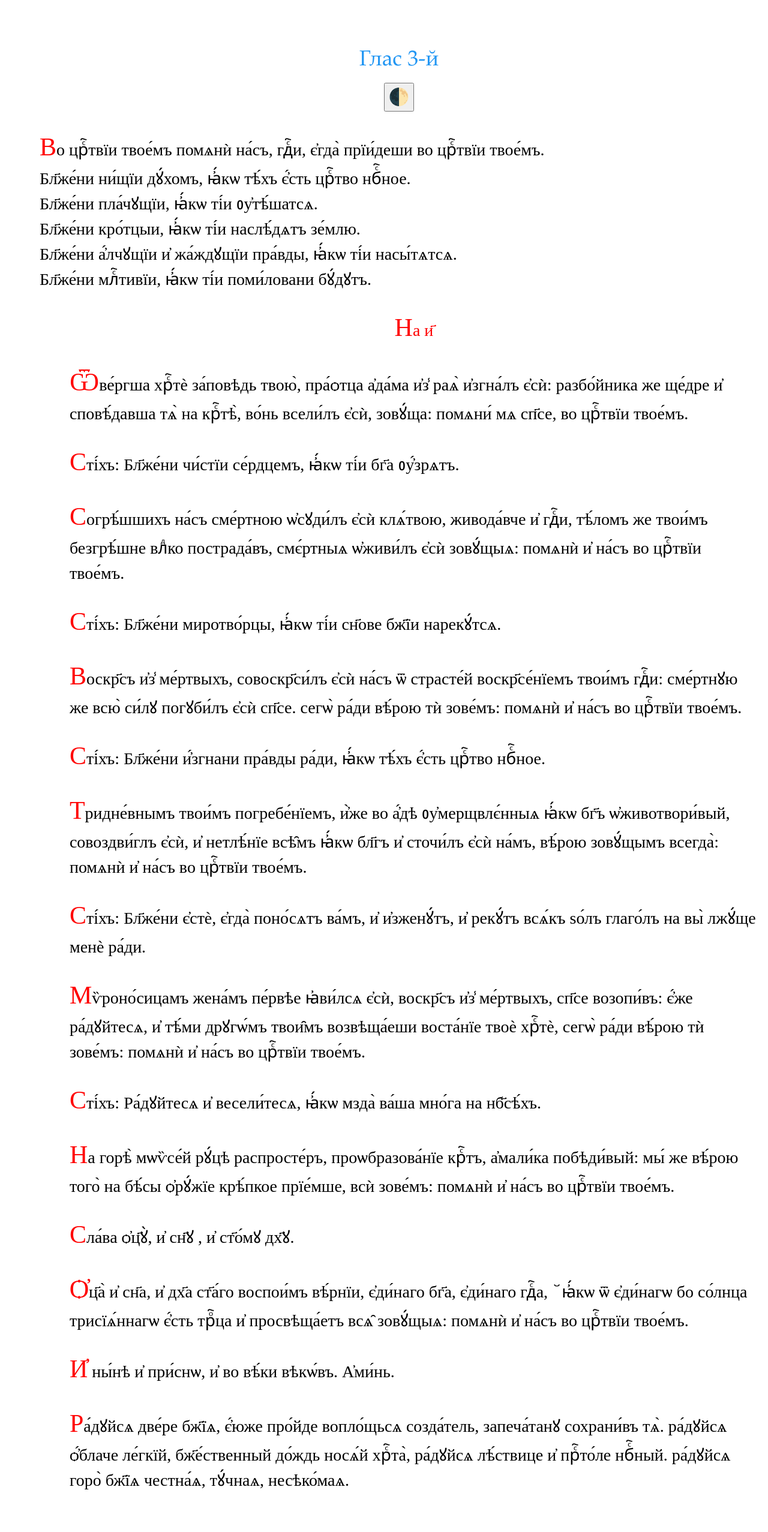
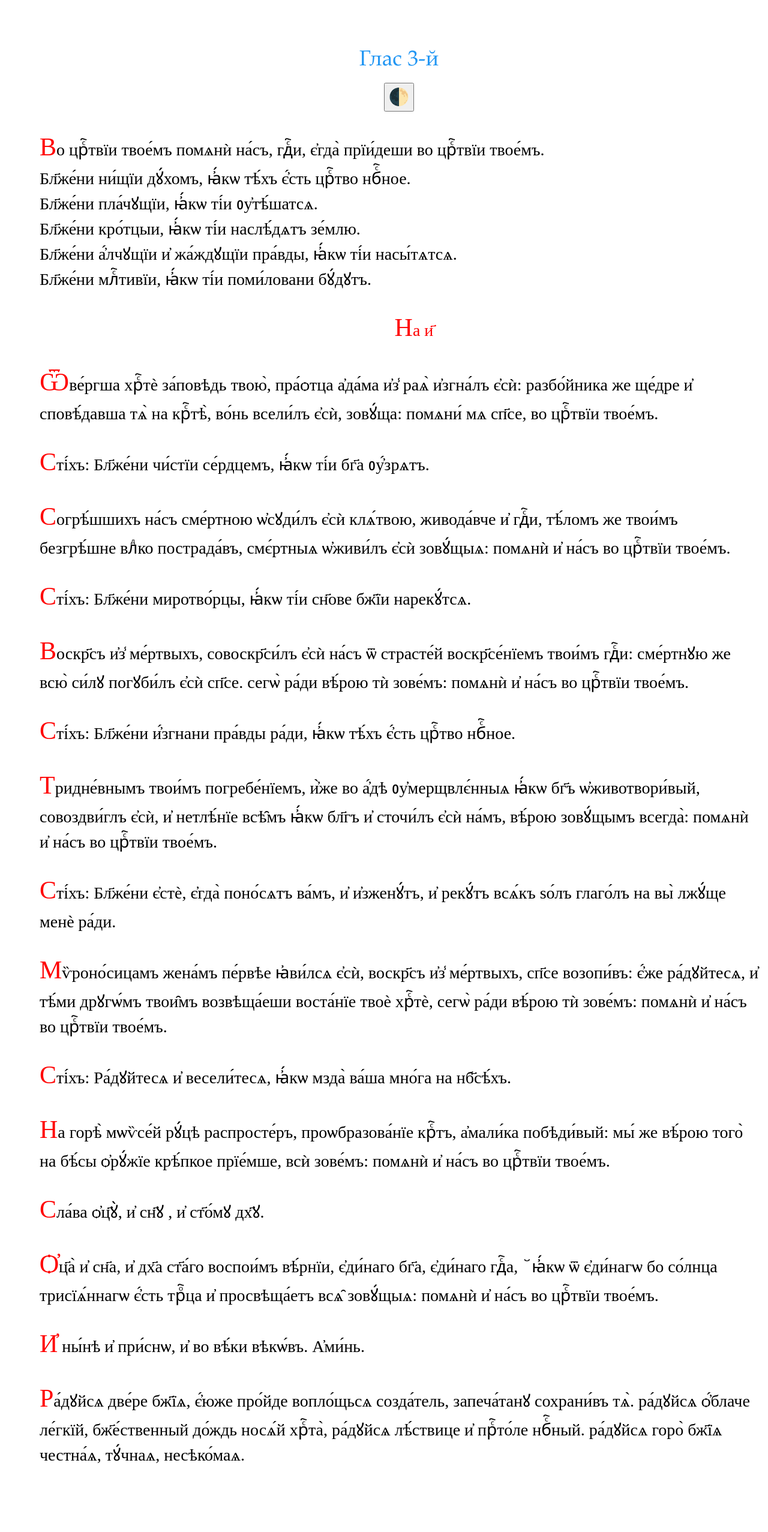
Before and after one commit to markjville/markjville.github.io, a Jekyll site: the page docs/Изобразительная/Гл3.html, which Jekyll copies as it is, in a window 1280 px wide. Shown: the whole page at 60% size. Built offline with Jekyll 4.4.1, drawn with Linux system fonts in a browser that asks for light colours; some web fonts are replaced; comment, search, counter and statistics services are not loaded.

Commit message:
Update Гл3.html

```diff
--- a/docs/Изобразительная/Гл3.html
+++ b/docs/Изобразительная/Гл3.html
@@ -45,7 +45,7 @@ p::first-letter {
 <p align="center" style="margin-left: 0.52in"><font color="#ff0000"><font face="Ponomar Unicode">На
 и҃</font></font><br/>
 </p>
-<p style="margin-left: 0.52in; margin-bottom: 0in"><font face="Ponomar Unicode">Ѿве́ргша
+<p><font face="Ponomar Unicode">Ѿве́ргша
 хрⷭ҇тѐ за́повѣдь твою̀, пра́ѻтца
 а҆да́ма и҆з̾ раѧ̀ и҆згна́лъ є҆сѝ:
 разбо́йника же ще́дре и҆ сповѣ́давша
@@ -53,11 +53,11 @@ p::first-letter {
 зовꙋ́ща: помѧни́ мѧ сп҃се, во црⷭ҇твїи
 твое́мъ. </font>
 </p>
-<p style="margin-left: 0.52in; margin-bottom: 0in"><font face="Ponomar Unicode">Сті́хъ:
+<p><font face="Ponomar Unicode">Сті́хъ:
 Бл҃же́ни чи́стїи се́рдцемъ, ꙗ҆́кѡ
 ті́и бг҃а ᲂу҆́зрѧтъ. </font>
 </p>
-<p style="margin-left: 0.52in; margin-bottom: 0in"><font face="Ponomar Unicode">Согрѣ́шшихъ
+<p><font face="Ponomar Unicode">Согрѣ́шшихъ
 на́съ сме́ртною ѡ҆сꙋди́лъ є҆сѝ
 клѧ́твою, живода́вче и҆ гдⷭ҇и, тѣ́ломъ
 же твои́мъ безгрѣ́шне влⷣко пострада́въ,
@@ -65,11 +65,11 @@ p::first-letter {
 помѧнѝ и҆ на́съ во црⷭ҇твїи твое́мъ.
 </font>
 </p>
-<p style="margin-left: 0.52in; margin-bottom: 0in"><font face="Ponomar Unicode">Сті́хъ:
+<p><font face="Ponomar Unicode">Сті́хъ:
 Бл҃же́ни миротво́рцы, ꙗ҆́кѡ ті́и сн҃ове
 бж҃їи нарекꙋ́тсѧ. </font>
 </p>
-<p style="margin-left: 0.52in; margin-bottom: 0in"><font face="Ponomar Unicode">Воскр҃съ
+<p><font face="Ponomar Unicode">Воскр҃съ
 и҆з̾ ме́ртвыхъ, совоскр҃си́лъ є҆сѝ
 на́съ ѿ страсте́й воскр҃се́нїемъ
 твои́мъ гдⷭ҇и: сме́ртнꙋю же всю̀ си́лꙋ
@@ -77,11 +77,11 @@ p::first-letter {
 вѣ́рою тѝ зове́мъ: помѧнѝ и҆ на́съ во
 црⷭ҇твїи твое́мъ. </font>
 </p>
-<p style="margin-left: 0.52in; margin-bottom: 0in"><font face="Ponomar Unicode">Сті́хъ:
+<p><font face="Ponomar Unicode">Сті́хъ:
 Бл҃же́ни и҆́згнани пра́вды ра́ди, ꙗ҆́кѡ
 тѣ́хъ є҆́сть црⷭ҇тво нбⷭ҇ное. </font>
 </p>
-<p style="margin-left: 0.52in; margin-bottom: 0in"><font face="Ponomar Unicode">Тридне́внымъ
+<p><font face="Ponomar Unicode">Тридне́внымъ
 твои́мъ погребе́нїемъ, и҆̀же во а҆́дѣ
 ᲂу҆мерщвлє́нныѧ ꙗ҆́кѡ бг҃ъ ѡ҆животвори́вый,
 совоздви́глъ є҆сѝ, и҆ нетлѣ́нїе всѣ̑мъ
@@ -89,12 +89,12 @@ p::first-letter {
 вѣ́рою зовꙋ́щымъ всегда̀: помѧнѝ и҆
 на́съ во црⷭ҇твїи твое́мъ. </font>
 </p>
-<p style="margin-left: 0.52in; margin-bottom: 0in"><font face="Ponomar Unicode">Сті́хъ:
+<p><font face="Ponomar Unicode">Сті́хъ:
 Бл҃же́ни є҆стѐ, є҆гда̀ поно́сѧтъ ва́мъ,
 и҆ и҆зженꙋ́тъ, и҆ рекꙋ́тъ всѧ́къ ѕо́лъ
 глаго́лъ на вы̀ лжꙋ́ще менѐ ра́ди. </font>
 </p>
-<p style="margin-left: 0.52in; margin-bottom: 0in"><font face="Ponomar Unicode">Мѷроно́сицамъ
+<p><font face="Ponomar Unicode">Мѷроно́сицамъ
 жена́мъ пе́рвѣе ꙗ҆ви́лсѧ є҆сѝ, воскр҃съ
 и҆з̾ ме́ртвыхъ, сп҃се возопи́въ: є҆́же
 ра́дꙋйтесѧ, и҆ тѣ́ми дрꙋгѡ́мъ твои̑мъ
@@ -102,11 +102,11 @@ p::first-letter {
 сегѡ̀ ра́ди вѣ́рою тѝ зове́мъ: помѧнѝ
 и҆ на́съ во црⷭ҇твїи твое́мъ. </font>
 </p>
-<p style="margin-left: 0.52in; margin-bottom: 0in"><font face="Ponomar Unicode">Сті́хъ:
+<p><font face="Ponomar Unicode">Сті́хъ:
 Ра́дꙋйтесѧ и҆ весели́тесѧ, ꙗ҆́кѡ мзда̀
 ва́ша мно́га на нб҃сѣ́хъ. </font>
 </p>
-<p style="margin-left: 0.52in; margin-bottom: 0in"><font face="Ponomar Unicode">На
+<p><font face="Ponomar Unicode">На
 горѣ̀ мѡѷсе́й рꙋ́цѣ распросте́ръ,
 проѡбразова́нїе крⷭ҇тъ, а҆мали́ка
 побѣди́вый: мы́ же вѣ́рою того̀ на бѣ́сы
@@ -114,10 +114,10 @@ p::first-letter {
 зове́мъ: помѧнѝ и҆ на́съ во црⷭ҇твїи
 твое́мъ. </font>
 </p>
-<p style="margin-left: 0.52in; margin-bottom: 0in"><font face="Ponomar Unicode">Сла́ва
+<p><font face="Ponomar Unicode">Сла́ва
 ѻ҆ц҃ꙋ̀, и҆ сн҃ꙋ , и҆ ст҃о́мꙋ дх҃ꙋ. </font>
 </p>
-<p style="margin-left: 0.52in; margin-bottom: 0in"><font face="Ponomar Unicode">Ѻ҆ц҃а̀
+<p><font face="Ponomar Unicode">Ѻ҆ц҃а̀
 и҆ сн҃а, и҆ дх҃а ст҃а́го воспои́мъ
 вѣ́рнїи, є҆ди́наго бг҃а, є҆ди́наго
 гдⷭ҇а, ꙾ꙗ҆́кѡ ѿ є҆ди́нагѡ бо со́лнца
@@ -125,11 +125,11 @@ p::first-letter {
 просвѣща́етъ всѧ̑ зовꙋ́щыѧ: помѧнѝ
 и҆ на́съ во црⷭ҇твїи твое́мъ. </font>
 </p>
-<p style="margin-left: 0.52in; margin-bottom: 0in"><font face="Ponomar Unicode">И҆
+<p><font face="Ponomar Unicode">И҆
 ны́нѣ и҆ при́снѡ, и҆ во вѣ́ки вѣкѡ́въ.
 А҆ми́нь. </font>
 </p>
-<p style="margin-left: 0.52in; margin-bottom: 0in"><font face="Ponomar Unicode">Ра́дꙋйсѧ
+<p><font face="Ponomar Unicode">Ра́дꙋйсѧ
 две́ре бж҃їѧ, є҆́юже про́йде вопло́щьсѧ
 созда́тель, запеча́танꙋ сохрани́въ
 тѧ̀. ра́дꙋйсѧ ѻ҆́блаче ле́гкїй,
```
